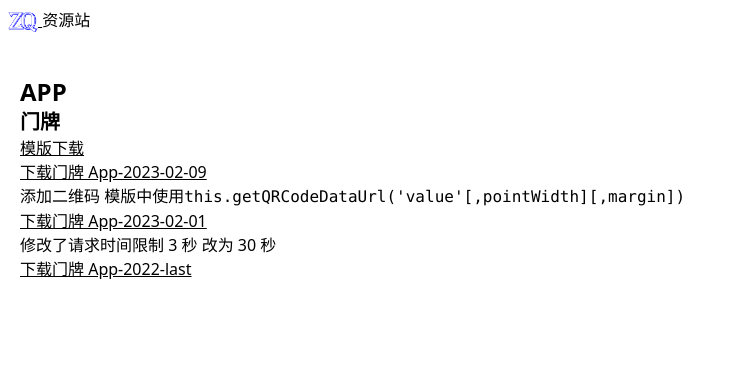
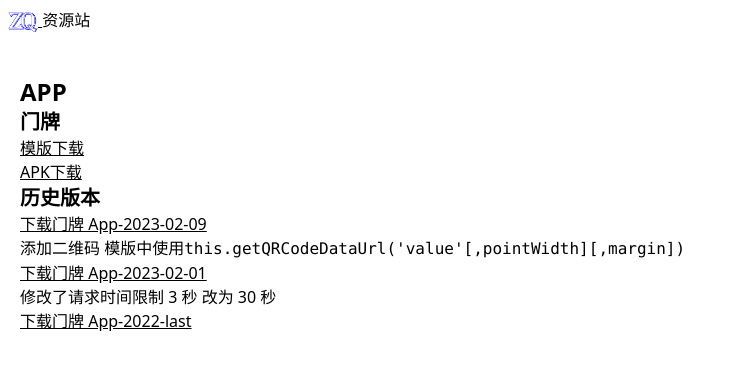
Before and after one commit to oft/oft.github.io, a Jekyll site: the page built from _posts/2023-02-01-apk.md, in a window 1280 px wide. Shown: the top 370 px of the page, without its empty margins (0-737 px from the left). Built offline with Jekyll 4.4.1, drawn with Linux system fonts in a browser that asks for light colours; nearby versions of some CDN libraries; our own code applies the rules of GitHub Pages for plain Markdown files.

Commit message:
Update 2023-02-01-apk.md

```diff
--- a/_posts/2023-02-01-apk.md
+++ b/_posts/2023-02-01-apk.md
@@ -2,11 +2,14 @@
 
 ## 门牌
 
-* [模版下载](https://whgg.coding.net/s/041a4850-3a70-4a64-a942-ef9f58c40ef7)
+* [模版下载]([https://whgg.coding.net/s/041a4850-3a70-4a64-a942-ef9f58c40ef7](https://mp-768ed922-1f93-4434-812a-261cb6d10b25.cdn.bspapp.com/cloudstorage/453e40b9-ef9f-4ea0-977d-322dd13e200c.txt))
+* [APK下载](https://mp-768ed922-1f93-4434-812a-261cb6d10b25.cdn.bspapp.com/cloudstorage/b86f38c9-d09c-4d14-9149-6603e78375dc.apk)
+
+## 历史版本
 
 * [下载门牌 App-2023-02-09](https://mp-768ed922-1f93-4434-812a-261cb6d10b25.cdn.bspapp.com/cloudstorage/b86f38c9-d09c-4d14-9149-6603e78375dc.apk)
   * 添加二维码 模版中使用`this.getQRCodeDataUrl('value'[,pointWidth][,margin])`
-* [下载门牌 App-2023-02-01](https://ide.dcloud.net.cn/build/download/fd0f0740-a209-11ed-9d83-8daa7650d587)
+* [下载门牌 App-2023-02-01](https://mp-768ed922-1f93-4434-812a-261cb6d10b25.cdn.bspapp.com/cloudstorage/58708141-f570-4d7f-b0ea-7aca74e1b63f.apk)
   * 修改了请求时间限制 3 秒 改为 30 秒
 
 * [下载门牌 App-2022-last](https://vkceyugu.cdn.bspapp.com/VKCEYUGU-1227af61-0acf-4bb5-901d-e9e4a012a543/8374d523-2ff1-4a3c-a936-0d7f9dd66982.apk)
```
